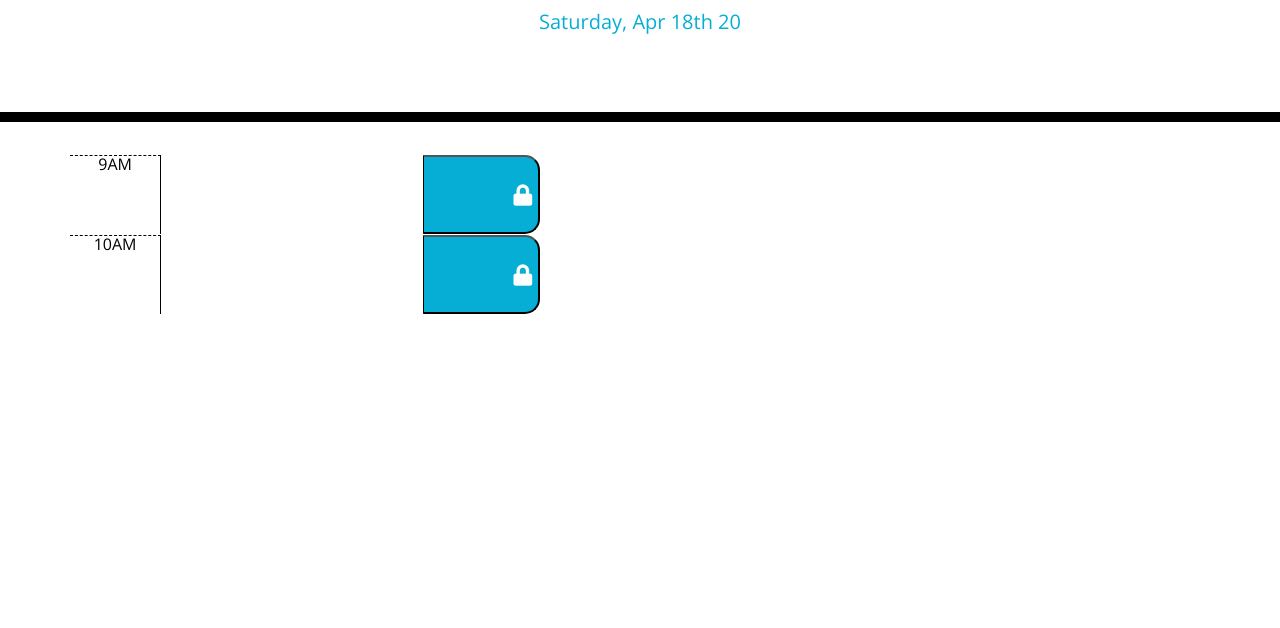
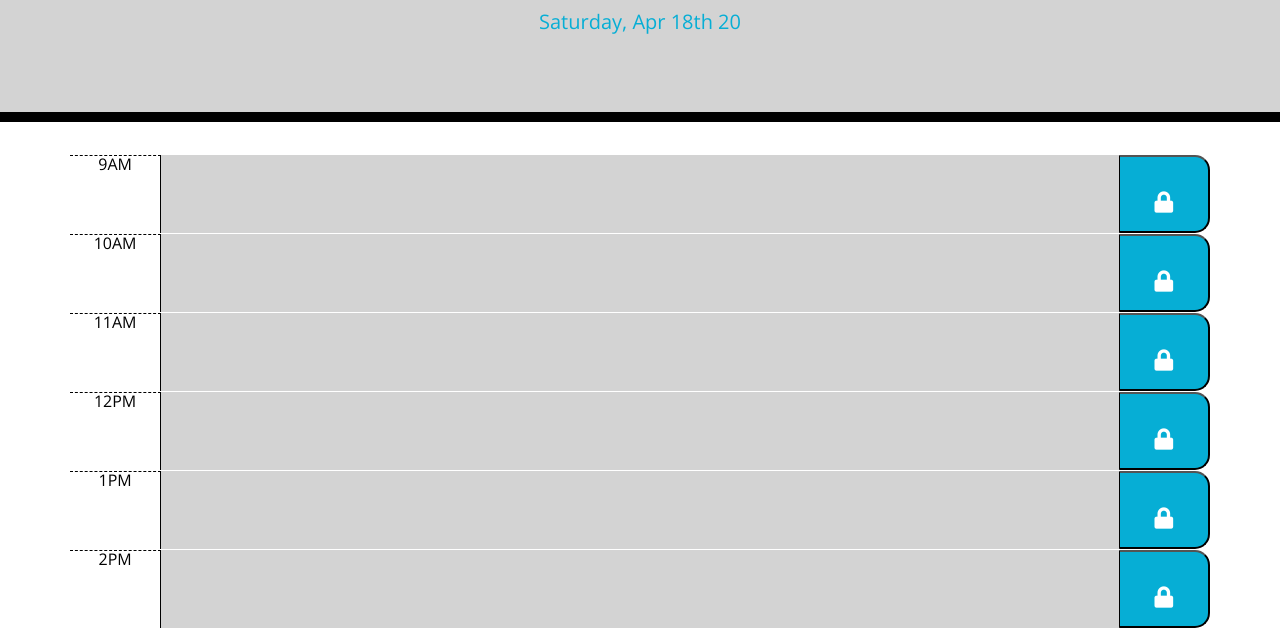
Before and after one commit to torreseam/Work-Day-Scheduler, a plain HTML site: page index.html in a window 1280 px wide. Shown: the part 182-810 px from the top of the page. Drawn offline with nearby package versions, Linux system fonts and the light colour scheme.

Commit message:
update fixed text bar area to expand

```diff
--- a/assets/style.css
+++ b/assets/style.css
@@ -9,8 +9,9 @@ textarea{
   border: none;
   resize: none;
   color: #000000;
-  height: 45px;
-  /* width: 100%; */
+  width: 100%;
+  /* height: 100%;
+  box-sizing: border-box; */
   line-height: 1.5;
   font-size: 14px;
   font-weight: bold;
@@ -23,11 +24,16 @@ textarea{
   color: black;
   border-radius: 0;
   border-bottom: 10px solid black;
+  background-color: lightgray;
 }
 
 .description{
   white-space: pre-wrap;
-  width: fit-content;
+  background-color: #d3d3d3;
+  width: 84%;
+  /* display: flex; */
+  /* justify-content: center;
+  align-items: center; */
 }
 
 .time-block{
@@ -37,7 +43,7 @@ textarea{
 
 .row {
   white-space: pre-wrap;
-  height: 80px;
+  /* height: 80px; */
   border-top: 1px solid white;;
 }
 
@@ -60,10 +66,10 @@ textarea{
   color: white;
 }
 
-.future {
+/* .future {
   background-color: #77dd77;
   color: white;
-}
+} */
 
 .saveBtn {
   border-left: 1px solid black;
@@ -71,6 +77,7 @@ textarea{
   border-bottom-right-radius: 15px;
   background-color: #06AED5;
   color: white;
+  width: 8%;
   text-align: center;
 }
 
@@ -78,3 +85,7 @@ textarea{
   font-size: 20px;
   transition: all .3s ease-in-out;
 }
+
+#taskForm {
+  background-color: white;
+}
--- a/index.html
+++ b/index.html
@@ -24,7 +24,7 @@
         <div class="container">
             <div class="row">
                 <div class="hour" class="col-sm-2 col-sm-2 col-md-2 col-lg-2">9AM</div>
-                <div class="description" id="div9Am" class="col-xs-8 col-sm-8 col-md-8 col-lg-8">
+                <div class="description" class="col-xs-8 col-sm-8 col-md-8 col-lg-8">
                     <textarea id="task9Am"></textarea>
                 </div>
                 <button class="saveBtn" class="col-xs-2 col-sm-2 col-md-2 col-lg-2">
@@ -44,6 +44,55 @@
                 </button>
             </div>
         </div>
+        <!-- 11AMTimeblocks go here -->
+        <div class="container">
+            <div class="row">
+                <div class="hour" class="col-sm-2 col-sm-2 col-md-2 col-lg-2">11AM</div>
+                <div class="description" id="div11Am" class="col-xs-8 col-sm-8 col-md-8 col-lg-8">
+                    <textarea id="task11Am"></textarea>
+                </div>
+                <button class="saveBtn" class="col-xs-2 col-sm-2 col-md-2 col-lg-2">
+                    <i class="fas fa-lock fa-lg"></i>
+                </button>
+            </div>
+        </div>
+        <!-- 12PMTimeblocks go here -->
+        <div class="container">
+            <div class="row">
+                <div class="hour" class="col-sm-2 col-sm-2 col-md-2 col-lg-2">12PM</div>
+                <div class="description" id="div12Pm" class="col-xs-8 col-sm-8 col-md-8 col-lg-8">
+                    <textarea id="task12Pm"></textarea>
+                </div>
+                <button class="saveBtn" class="col-xs-2 col-sm-2 col-md-2 col-lg-2">
+                    <i class="fas fa-lock fa-lg"></i>
+                </button>
+            </div>
+        </div>
+        <!-- 1PMTimeblocks go here -->
+        <div class="container">
+            <div class="row">
+                <div class="hour" class="col-sm-2 col-sm-2 col-md-2 col-lg-2">1PM</div>
+                <div class="description" id="div1Pm" class="col-xs-8 col-sm-8 col-md-8 col-lg-8">
+                    <textarea id="task1Pm"></textarea>
+                </div>
+                <button class="saveBtn" class="col-xs-2 col-sm-2 col-md-2 col-lg-2">
+                    <i class="fas fa-lock fa-lg"></i>
+                </button>
+            </div>
+        </div>
+        <!-- 2PMTimeblocks go here -->
+        <div class="container">
+            <div class="row">
+                <div class="hour" class="col-sm-2 col-sm-2 col-md-2 col-lg-2">2PM</div>
+                <div class="description" id="div2Pm" class="col-xs-8 col-sm-8 col-md-8 col-lg-8">
+                    <textarea id="task2Pm"></textarea>
+                </div>
+                <button class="saveBtn" class="col-xs-2 col-sm-2 col-md-2 col-lg-2">
+                    <i class="fas fa-lock fa-lg"></i>
+                </button>
+            </div>
+        </div>
+
     </form>
 
 
```
